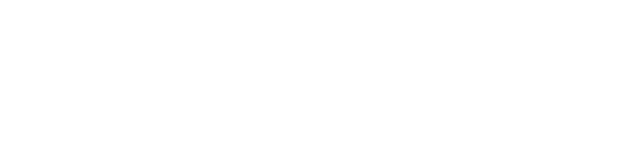
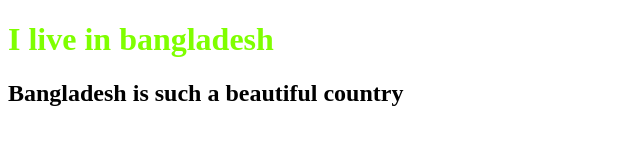
Before and after one commit to Omaralabdullah051/My-Second-Repo, a plain HTML site: page index.html in a window 1280 px wide. Shown: the whole page, without its empty margins (0-640 px from the left). Drawn offline with Linux system fonts and the light colour scheme.

Commit message:
added something

```diff
--- a/index.html
+++ b/index.html
@@ -5,8 +5,10 @@
     <meta http-equiv="X-UA-Compatible" content="IE=edge">
     <meta name="viewport" content="width=device-width, initial-scale=1.0">
     <title>My second git repo</title>
+    <link rel="stylesheet" href="style.css">
 </head>
 <body>
-
+    <h1>I live in bangladesh</h1>
+    <h2>Bangladesh is such a beautiful country</h2>
 </body>
 </html>
--- /dev/null
+++ b/style.css
@@ -0,0 +1,3 @@
+h1{
+    color: chartreuse;
+}
```
